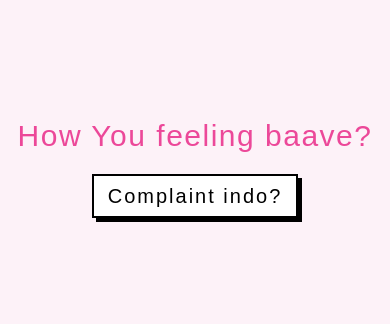
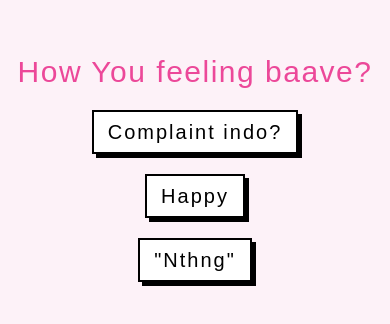
Before and after one commit to vaishLakshman/complaint-box, a Next.js app: page /ntha in a window 390 px wide. Shown: the part 254-578 px from the top of the page. Built offline with nearby package versions, Linux system fonts and the light colour scheme; a web font is replaced by a local one.

Commit message:
more changes

```diff
--- a/src/app/complaint/page.tsx
+++ /dev/null
@@ -1,8 +0,0 @@
-export default function Complaint_home() {
-  return (
-    <div className="h-screen bg-pink-50 flex items-center justify-center">
-
-      <div>fgfdg</div>
-    </div>
-  );
-}
--- a/src/app/ntha/page.tsx
+++ b/src/app/ntha/page.tsx
@@ -24,9 +24,9 @@ export default function Options() {
               />
             </div>
           </div>
-          <div className="hidden lg:block w-fit group mx-auto">
+          <div className=" w-fit group mx-auto">
             <Pixelutton text={"Happy"} url={"/yayyy"} />
-            <div className="mx-auto ">
+            <div className="hidden lg:block mx-auto ">
               <Image
                 src={happy}
                 alt="happy gund"
@@ -36,9 +36,9 @@ export default function Options() {
               />
             </div>
           </div>
-          <div className="hidden lg:block w-fit mx-auto group">
+          <div className="w-fit mx-auto group">
             <Pixelutton text={`"Nthng"`} url={"/ayenthe"} />
-            <div className="mx-auto ">
+            <div className="hidden lg:block mx-auto ">
               <Image
                 src={chill}
                 alt="chill gund"
```
